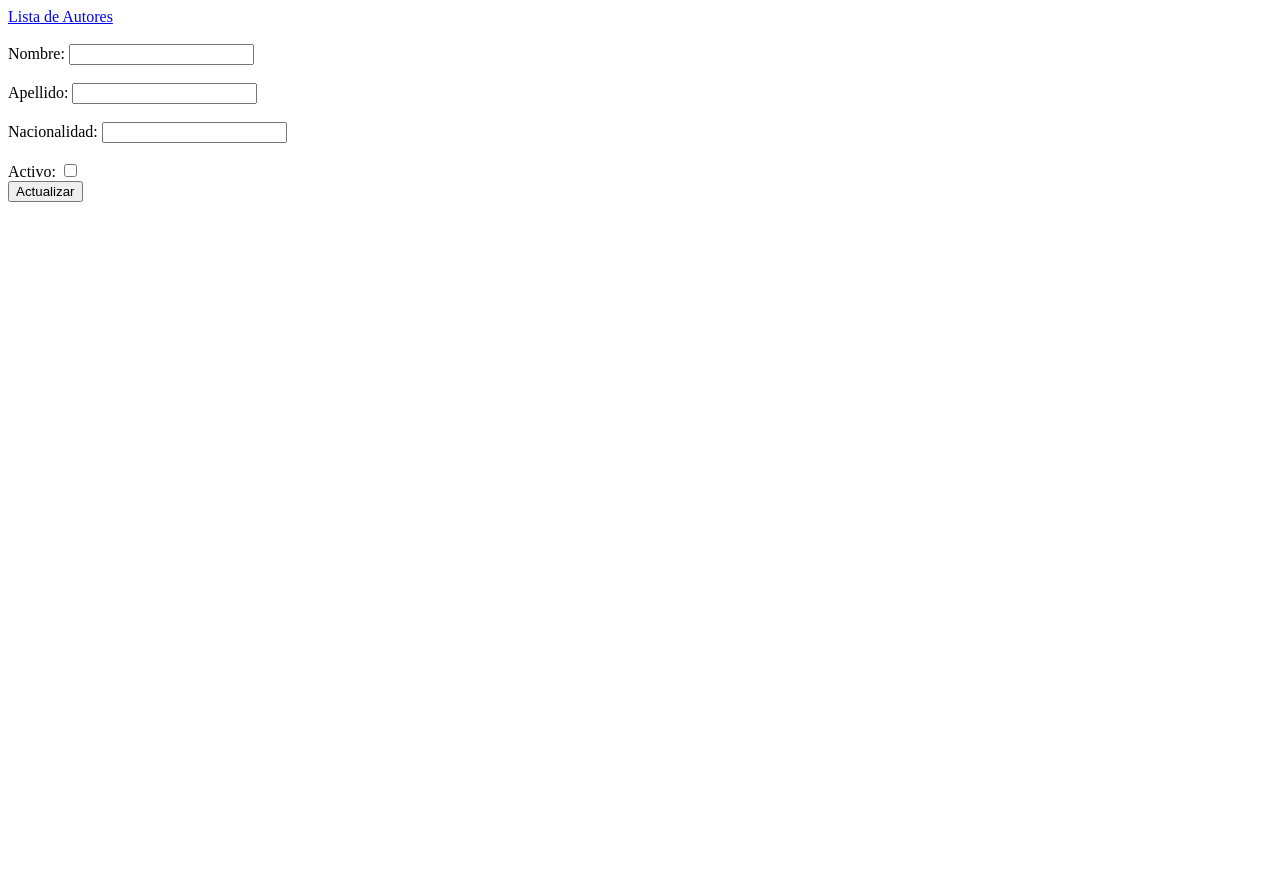
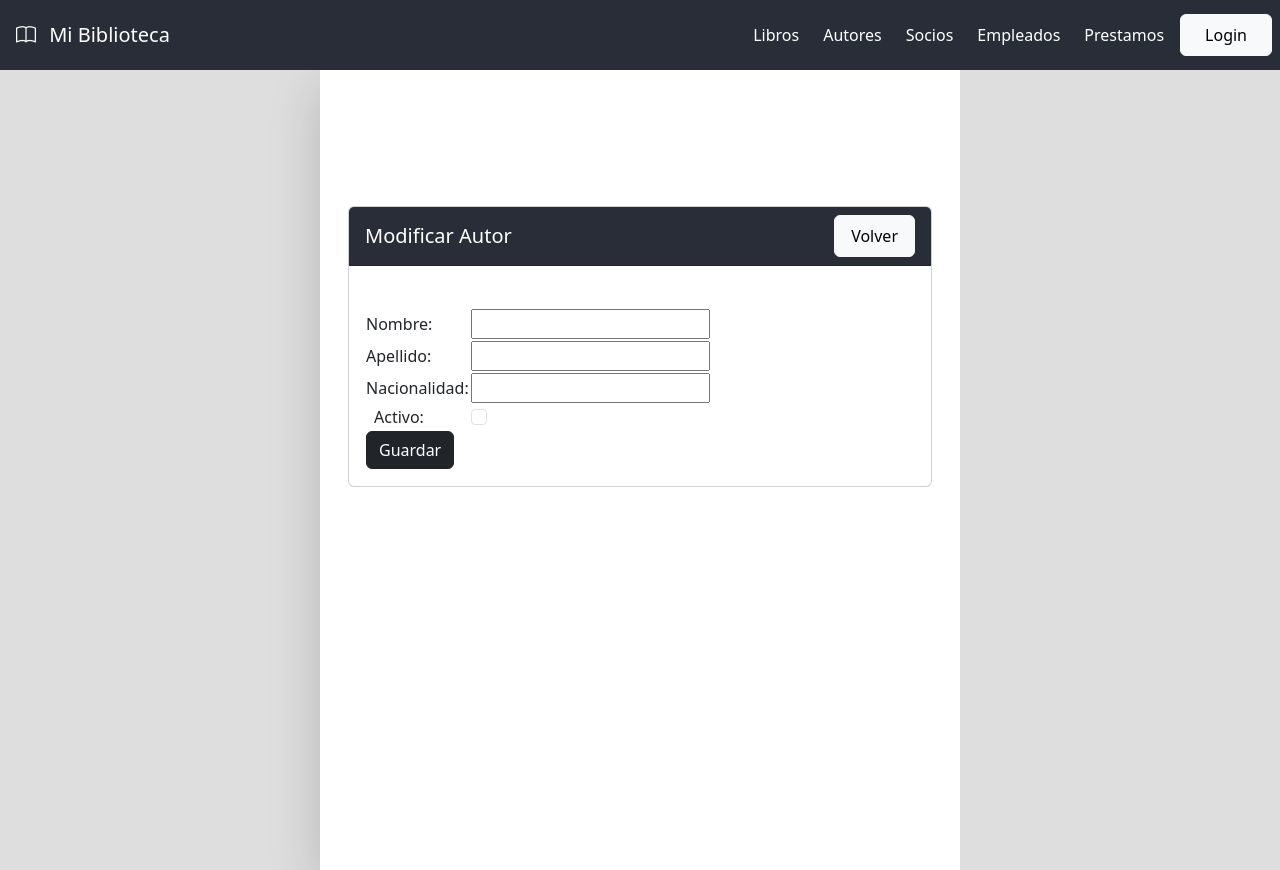
Before and after one commit to Mettralla/WebApp, a Django app: template biblioteca/templates/biblioteca/autores/modificar_autor.html in a window 1280 px wide. Before the commit the page ends 202 px from the top, so only its background shows below. Run offline with Django 4.2, Linux system fonts and the light colour scheme; the template is opened without the code that fills it, so the values that code supplies are empty.

Commit message:
creacion de estilo para modificar autor

```diff
--- a/biblioteca/templates/biblioteca/autores/modificar_autor.html
+++ b/biblioteca/templates/biblioteca/autores/modificar_autor.html
@@ -1,42 +1,78 @@
-<!DOCTYPE html>
-<html lang="es">
-<head>
-    <meta charset="UTF-8">
-    <meta http-equiv="X-UA-Compatible" content="IE=edge">
-    <meta name="viewport" content="width=device-width, initial-scale=1.0">
-    <title>Modificar Autor</title>
-</head>
-<body>
-    <a href="{% url 'listado_autores' %}">Lista de Autores</a>
-    <br><br>
+{% extends '../layout/base.html' %}
 
-    <form method="post">
-    {% csrf_token %}
+{% block title %}Modificar Autor{% endblock title %}
 
-        <div>
-            <label for="nombre">Nombre:</label>
-            <input type="text" id="nombre" name="nombre" value= '{{autor.nombre}}' required="" pattern="[a-zA-Z, ]+">
-        </div>
-        <br>
+{% block content %}
 
-        <div>
-            <label for="apellido">Apellido:</label>
-            <input type="text" id="apellido" name="apellido" value= '{{autor.apellido}}' required="" pattern="[a-zA-Z, ]+">
-        </div>
-        <br>
 
-        <div>
-            <label for="nacionalidad">Nacionalidad:</label>
-            <input type="text" id="nacionalidad" name="nacionalidad" value= '{{autor.nacionalidad}}' required="" pattern="[a-zA-Z, ]+">
-        </div>
-        <br>
+    <div class="row vh-100">
 
-        <div>
-            <label for="activo">Activo:</label>
-            <input type="checkbox" name="activo" {% if autor.activo %}checked{% endif %}>
+        <div class="col-lg-3" style="background-color: #DEDEDE;">
+
         </div>
 
-        <button type="submit">Actualizar</button>
-    </form>
-</body>
-</html>
+        <div class="col-lg-6 shadow-lg p-3">
+            <div class="container">
+                <div class="row">
+                    <div class="col">
+                        <div class="card" style="margin-top: 15vh">
+                            <div class="card-header text-white" style="background-color: #282d37;">
+                                <div class="row d-flex align-items-center ">
+
+                                    <div class="col-6">
+                                        <h5 class="mb-0">Modificar Autor</h5>
+                                    </div>
+
+                                    <div class="col-6 text-end">
+                                        <a class="btn btn-light p-2 px-3" href="{% url 'listado_autores' %}">Volver</a>
+                                    </div>
+                                </div>
+                            </div>
+                            <div class="card-body">
+
+                                <form method="post">
+                                    {% csrf_token %}
+                                    <table>
+                                        <tr>
+                                            <div class="form-group">
+                                                <td><label for="nombre">Nombre:</label></td>
+                                                <td><input type="text" id="nombre" name="nombre" value= '{{autor.nombre}}' required="" pattern="[a-zA-Z, ]+"></td>
+                                            </div>
+                                        </tr>
+                                        <tr>
+                                            <div class="form-group">
+                                                <td><label for="apellido">Apellido:</label></td>
+                                                <td><input type="text" id="apellido" name="apellido" value= '{{autor.apellido}}' required="" pattern="[a-zA-Z, ]+"></td>
+                                            </div>
+                                        </tr>
+                                       <tr>
+                                            <div class="form-group">
+                                                <td><label for="nacionalidad">Nacionalidad:</label></td>
+                                                <td><input type="text" id="nacionalidad" name="nacionalidad" value= '{{autor.nacionalidad}}' required="" pattern="[a-zA-Z, ]+"></td>
+                                            </div>
+                                        </tr>
+                                        <tr>
+                                            <div class="form-group form-check d-flex align-items-center justify-content-center">
+                                                <td><label class="form-check-label ms-2" for="activo">Activo:</label></td>
+                                                <td><input type="checkbox" class="form-check-input" name="activo" {% if autor.activo %}checked{% endif %}></td>
+                                            </div>
+                                        </tr>
+                                        <tr>
+                                            <div class="text-nceter">
+                                                <td><button type="submit" class="btn btn-dark text-center">Guardar</button></td>
+                                            </div>
+                                        </tr>
+                                    </table>
+                                </form>
+                            </div>
+                        </div>
+                    </div>
+                </div>
+            </div>
+        </div>
+
+        <div class="col-lg-3" style="background-color: #DEDEDE;">
+
+        </div>
+    </div>
+{% endblock content %}
```
